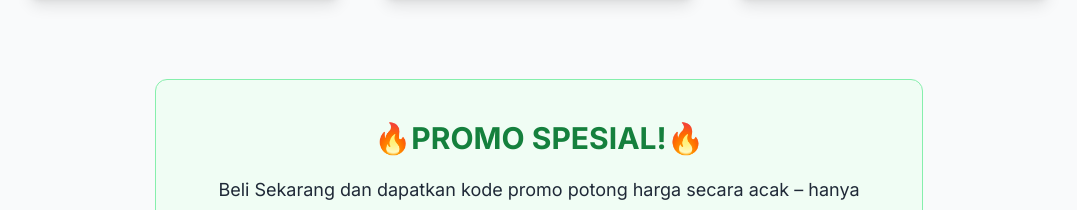
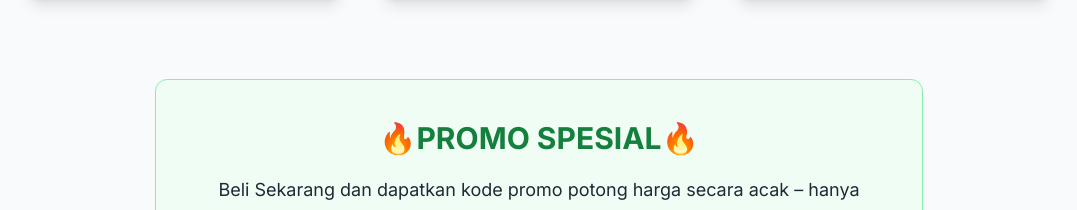
Before and after one commit to Edo-bo/Test-3, a plain HTML site: page index.html in a window 1280 px wide. Shown: the part 1549-1759 px from the top of the page, without its empty margins (101-1178 px from the left). Drawn offline with nearby package versions, Linux system fonts and the light colour scheme.

Commit message:
Update index.html

```diff
--- a/index.html
+++ b/index.html
@@ -129,7 +129,7 @@
    </section>
    <section class="max-w-3xl mx-auto mt-20 bg-green-50 border border-green-300 rounded-xl p-10 text-center" id="promo">
     <h2 class="text-3xl font-extrabold text-green-700 mb-5">
-     🔥PROMO SPESIAL!🔥
+     🔥PROMO SPESIAL🔥
     </h2>
     <p class="text-lg text-gray-800 mb-8">
      Beli Sekarang dan dapatkan kode promo potong harga secara acak – hanya untuk pengguna baru!
```
